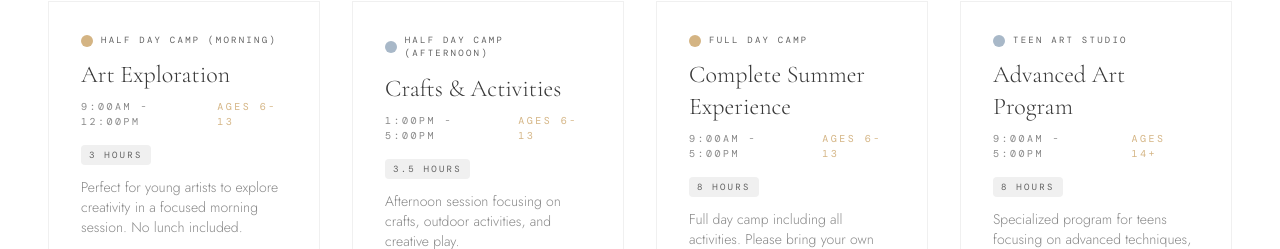
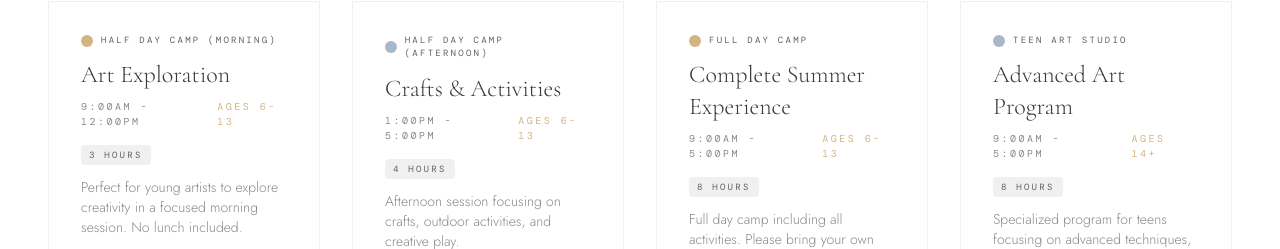
Before and after one commit to CathySong/luna-arts-studio.io, a Next.js app: page / in a window 1280 px wide. Shown: the part 6160-6409 px from the top of the page. Built offline with nearby package versions, Linux system fonts and the light colour scheme; a web font is replaced by a local one.

Commit message:
清理构建缓存，确保时长更新生效

```diff
--- a/components/CampSection.tsx
+++ b/components/CampSection.tsx
@@ -29,7 +29,7 @@ export default function CampSection() {
       id: 2,
       title: "Half Day Camp (Afternoon)",
       subtitle: "Crafts & Activities",
-      duration: "3.5 Hours",
+      duration: "4 Hours",
       ageRange: "Ages 6-13",
       description: "Afternoon session focusing on crafts, outdoor activities, and creative play.",
       highlights: [
```
